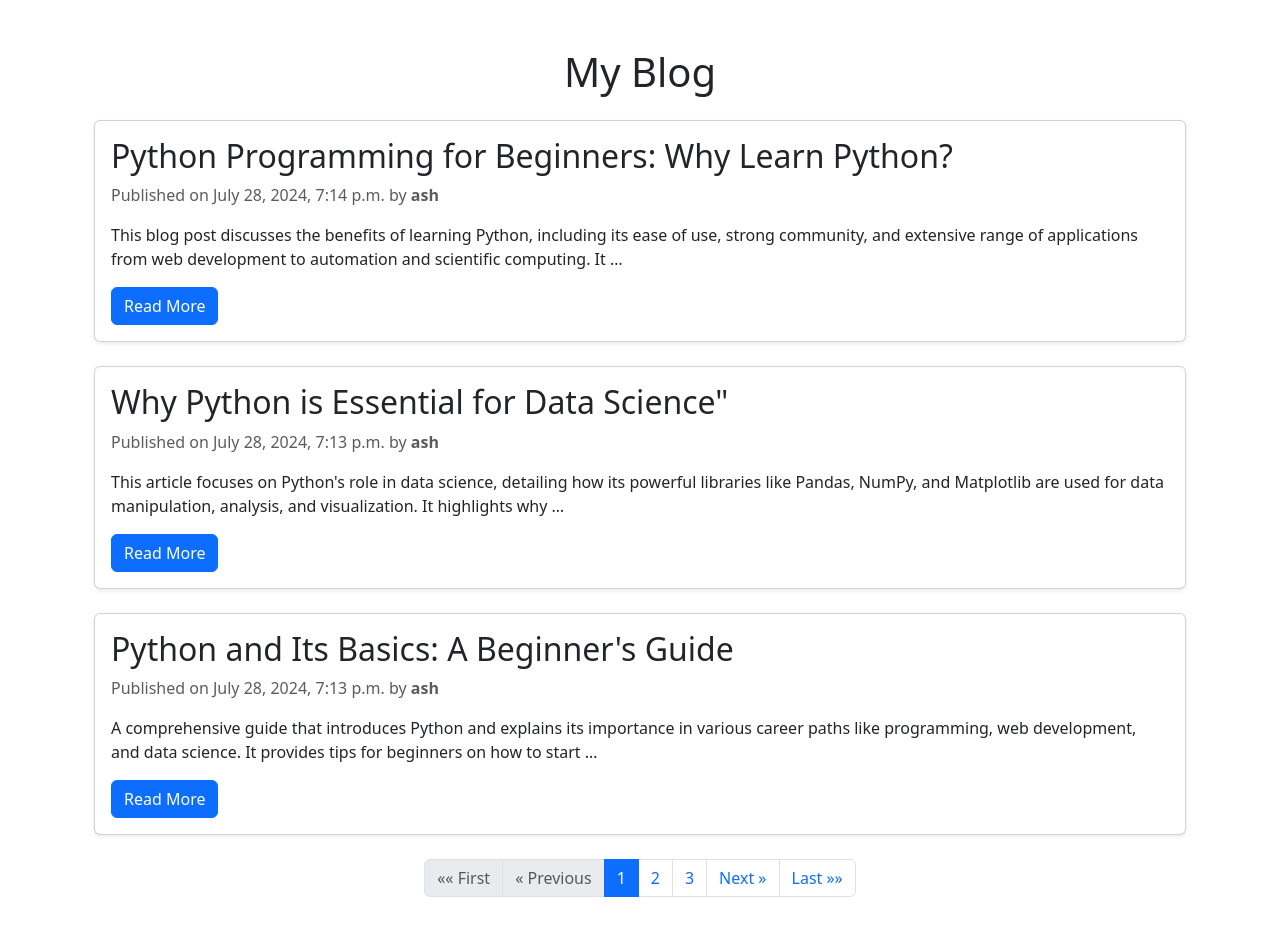
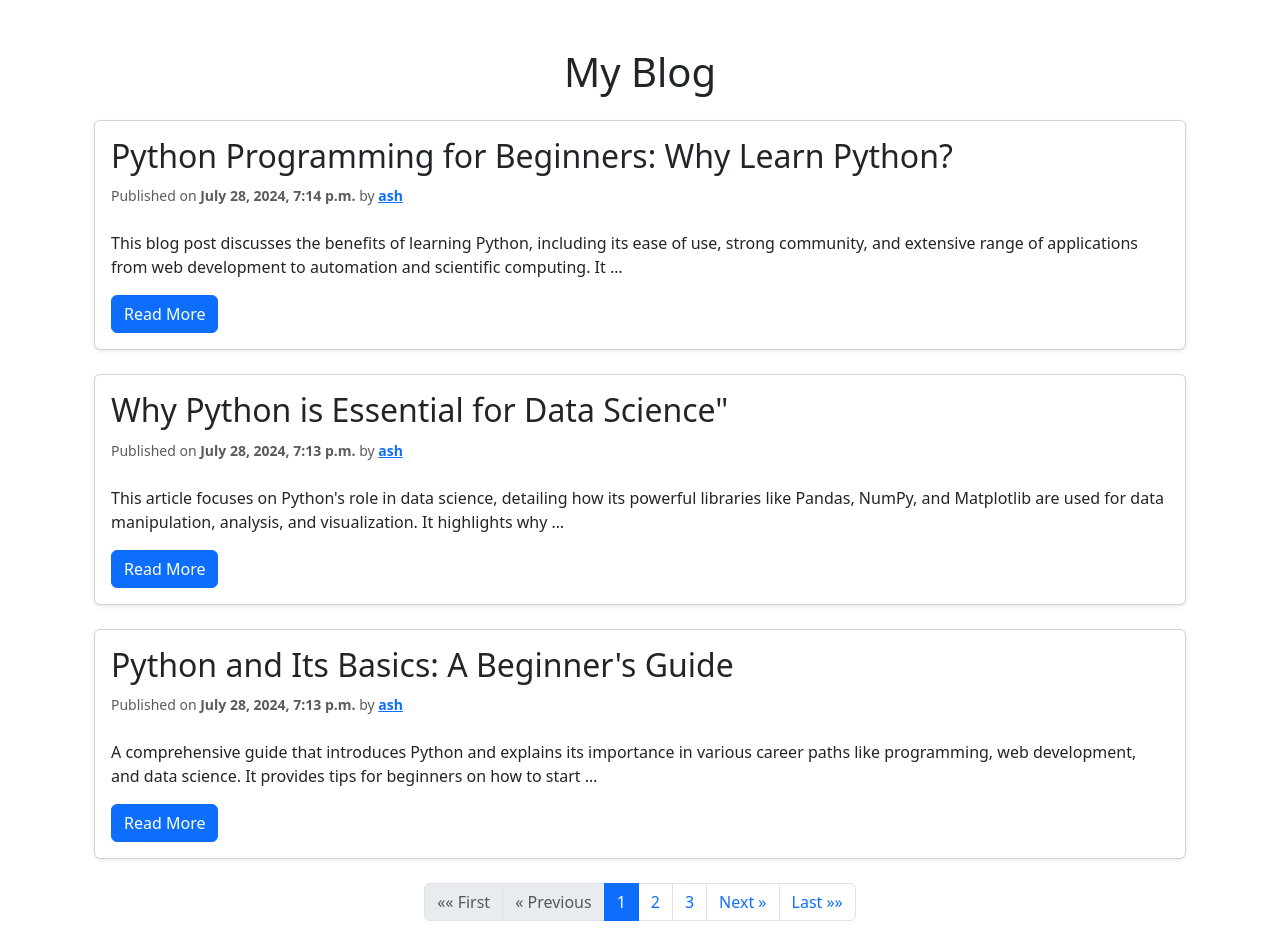
Before and after one commit to shiamsharif/Blog_Application-Django4ByExample_Book-, a Django app: page / in a window 1280 px wide. Before the commit the page ends 897 px from the top, so only its background shows below. Run offline with Django 5.2, Linux system fonts and the light colour scheme; data comes from the database, SQL or seed files in the repository.

Commit message:
UPDATE: html file

```diff
--- a/templates/blog/base.html
+++ b/templates/blog/base.html
@@ -10,7 +10,7 @@
     <link href="https://cdn.jsdelivr.net/npm/bootstrap@5.3.0/dist/css/bootstrap.min.css" rel="stylesheet">
 
     <!-- Custom CSS -->
-    <link rel="stylesheet" href="{% static 'css/style.css' %}">
+    {% comment %} <link rel="stylesheet" href="{% static 'css/style.css' %}"> {% endcomment %}
 </head>
 <body>
     <div id="content" class="container mt-5">
--- a/templates/blog/post/detail.html
+++ b/templates/blog/post/detail.html
@@ -10,7 +10,11 @@
                 <div class="card-body">
                     <h1 class="card-title">{{ post.title }}</h1>
                     <p class="card-text text-muted mb-4">
-                        Published on {{ post.publish|date:"F j, Y, g:i a" }} by <strong>{{ post.author }}</strong>
+                        <small>
+                            <i class="bi bi-calendar-event"></i> Published on
+                            <span class="fw-semibold">{{ post.publish|date:"F j, Y, g:i a" }}</span> by
+                            <a href="{% url 'user_posts' post.author %}" class="text-primary fw-bold">{{ post.author }}</a>
+                        </small>
                     </p>
                     <hr>
                     <div class="post-body">
--- a/templates/blog/post/home.html
+++ b/templates/blog/post/home.html
@@ -11,8 +11,12 @@
                         {{ post.title }}
                     </a>
                 </h2>
-                <p class="card-text text-muted mb-2">
-                    Published on {{ post.publish|date:"F j, Y, g:i a" }} by <strong>{{ post.author }}</strong>
+                <p class="card-text text-muted mb-4">
+                    <small>
+                        <i class="bi bi-calendar-event"></i> Published on
+                        <span class="fw-semibold">{{ post.publish|date:"F j, Y, g:i a" }}</span> by
+                        <a href="{% url 'user_posts' post.author %}" class="text-primary fw-bold">{{ post.author }}</a>
+                    </small>
                 </p>
                 <p class="card-text">
                     {{ post.body|truncatewords:30|linebreaks }}
```
